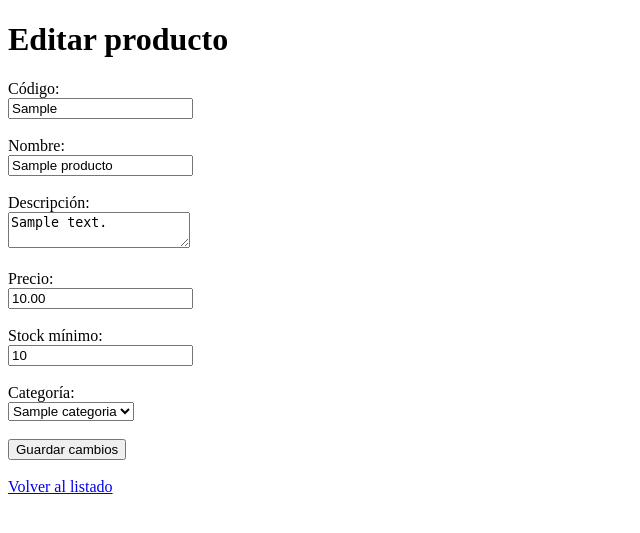
After one commit to FernandoAlvarezUTEM/TecnoStock, a PHP site: page /productos/editar.php?id=1 in a window 1280 px wide. The commit adds this page. Shown: the top 533 px of the page, without its empty margins (0-640 px from the left). Run offline with PHP 8.4, Linux system fonts and the light colour scheme; the visitor is signed in with stand-in values (Sample User, id 1); tables that the repository leaves empty hold one stand-in row (values such as "Sample post").

Commit message:
Implementa edicion y desactivacion de productos

```diff
--- /dev/null
+++ b/productos/editar.php
@@ -0,0 +1,187 @@
+<?php
+
+require_once "../config/verificar_sesion.php";
+require_once "../config/conexion.php";
+
+$error = "";
+$mensaje = "";
+
+// Obtener el ID del producto
+$id_producto = filter_input(INPUT_GET, "id", FILTER_VALIDATE_INT);
+
+if (!$id_producto) {
+    die("Producto no válido.");
+}
+
+// Guardar cambios
+if ($_SERVER["REQUEST_METHOD"] === "POST") {
+
+    $codigo = trim($_POST["codigo"] ?? "");
+    $nombre = trim($_POST["nombre"] ?? "");
+    $descripcion = trim($_POST["descripcion"] ?? "");
+    $precio = filter_input(INPUT_POST, "precio", FILTER_VALIDATE_FLOAT);
+    $stock_minimo = filter_input(INPUT_POST, "stock_minimo", FILTER_VALIDATE_INT);
+    $id_categoria = filter_input(INPUT_POST, "id_categoria", FILTER_VALIDATE_INT);
+
+    if (
+        $codigo === "" ||
+        $nombre === "" ||
+        $precio === false || $precio === null || $precio < 0 ||
+        $stock_minimo === false || $stock_minimo === null || $stock_minimo < 0 ||
+        !$id_categoria
+    ) {
+        $error = "Completa correctamente todos los campos obligatorios.";
+    } else {
+
+        try {
+            $actualizar = $conexion->prepare("
+                UPDATE productos
+                SET codigo = ?,
+                    nombre = ?,
+                    descripcion = ?,
+                    precio = ?,
+                    stock_minimo = ?,
+                    id_categoria = ?
+                WHERE id_producto = ? AND estado = 1
+            ");
+
+            $actualizar->execute([
+                $codigo,
+                $nombre,
+                $descripcion,
+                $precio,
+                $stock_minimo,
+                $id_categoria,
+                $id_producto
+            ]);
+
+            $mensaje = "Producto actualizado correctamente.";
+
+        } catch (PDOException $e) {
+
+            if ($e->getCode() === "23000") {
+                $error = "Ese código de producto ya está registrado.";
+            } else {
+                $error = "Ocurrió un error al actualizar el producto.";
+            }
+        }
+    }
+}
+
+// Consultar el producto
+$consulta = $conexion->prepare("
+    SELECT *
+    FROM productos
+    WHERE id_producto = ? AND estado = 1
+");
+
+$consulta->execute([$id_producto]);
+$producto = $consulta->fetch(PDO::FETCH_ASSOC);
+
+if (!$producto) {
+    die("El producto no existe o está inactivo.");
+}
+
+// Consultar categorías activas
+$consulta_categorias = $conexion->query("
+    SELECT id_categoria, nombre
+    FROM categorias
+    WHERE estado = 1
+    ORDER BY nombre ASC
+");
+
+$categorias = $consulta_categorias->fetchAll(PDO::FETCH_ASSOC);
+
+// Actualizar los datos mostrados después de guardar
+if ($mensaje !== "") {
+    $consulta->execute([$id_producto]);
+    $producto = $consulta->fetch(PDO::FETCH_ASSOC);
+}
+
+?>
+
+<!DOCTYPE html>
+<html lang="es">
+<head>
+    <meta charset="UTF-8">
+    <title>Editar producto - TecnoStock</title>
+</head>
+<body>
+
+    <h1>Editar producto</h1>
+
+    <?php if ($mensaje !== ""): ?>
+        <p style="color: green;">
+            <?php echo htmlspecialchars($mensaje); ?>
+        </p>
+    <?php endif; ?>
+
+    <?php if ($error !== ""): ?>
+        <p style="color: red;">
+            <?php echo htmlspecialchars($error); ?>
+        </p>
+    <?php endif; ?>
+
+    <form method="POST">
+
+        <label>Código:</label><br>
+        <input type="text" name="codigo"
+            value="<?php echo htmlspecialchars($producto["codigo"]); ?>"
+            required>
+
+        <br><br>
+
+        <label>Nombre:</label><br>
+        <input type="text" name="nombre"
+            value="<?php echo htmlspecialchars($producto["nombre"]); ?>"
+            required>
+
+        <br><br>
+
+        <label>Descripción:</label><br>
+        <textarea name="descripcion"><?php
+            echo htmlspecialchars($producto["descripcion"] ?? "");
+        ?></textarea>
+
+        <br><br>
+
+        <label>Precio:</label><br>
+        <input type="number" name="precio" min="0" step="0.01"
+            value="<?php echo htmlspecialchars($producto["precio"]); ?>"
+            required>
+
+        <br><br>
+
+        <label>Stock mínimo:</label><br>
+        <input type="number" name="stock_minimo" min="0" step="1"
+            value="<?php echo htmlspecialchars($producto["stock_minimo"]); ?>"
+            required>
+
+        <br><br>
+
+        <label>Categoría:</label><br>
+        <select name="id_categoria" required>
+            <?php foreach ($categorias as $categoria): ?>
+                <option value="<?php echo $categoria["id_categoria"]; ?>"
+                    <?php
+                    echo $categoria["id_categoria"] == $producto["id_categoria"]
+                        ? "selected"
+                        : "";
+                    ?>>
+                    <?php echo htmlspecialchars($categoria["nombre"]); ?>
+                </option>
+            <?php endforeach; ?>
+        </select>
+
+        <br><br>
+
+        <button type="submit">Guardar cambios</button>
+
+    </form>
+
+    <br>
+
+    <a href="listar.php">Volver al listado</a>
+
+</body>
+</html>
```
Also changed, not shown: productos/desactivar.php (added, +95 -0 lines), productos/listar.php (+15 -1 lines).
